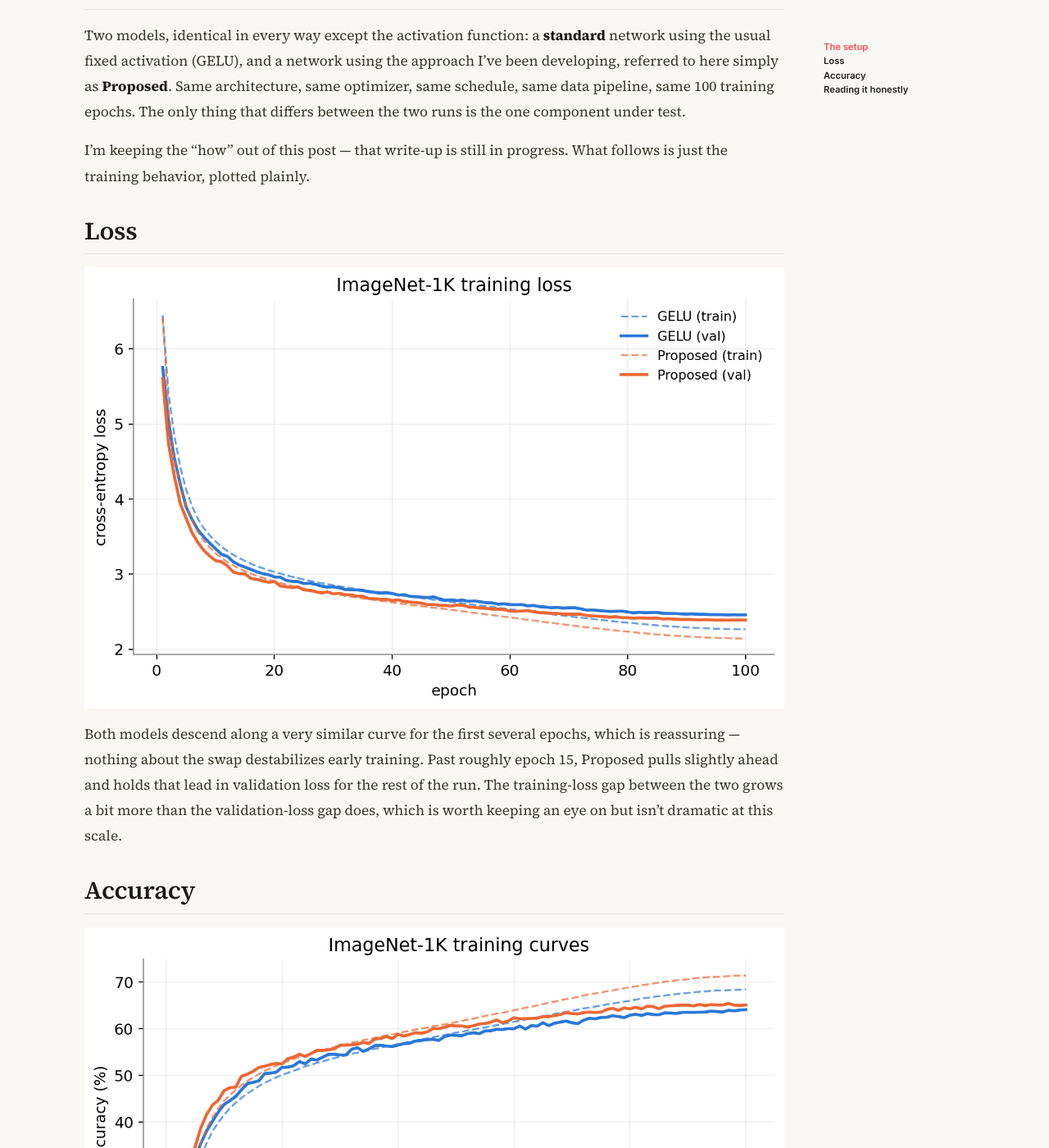
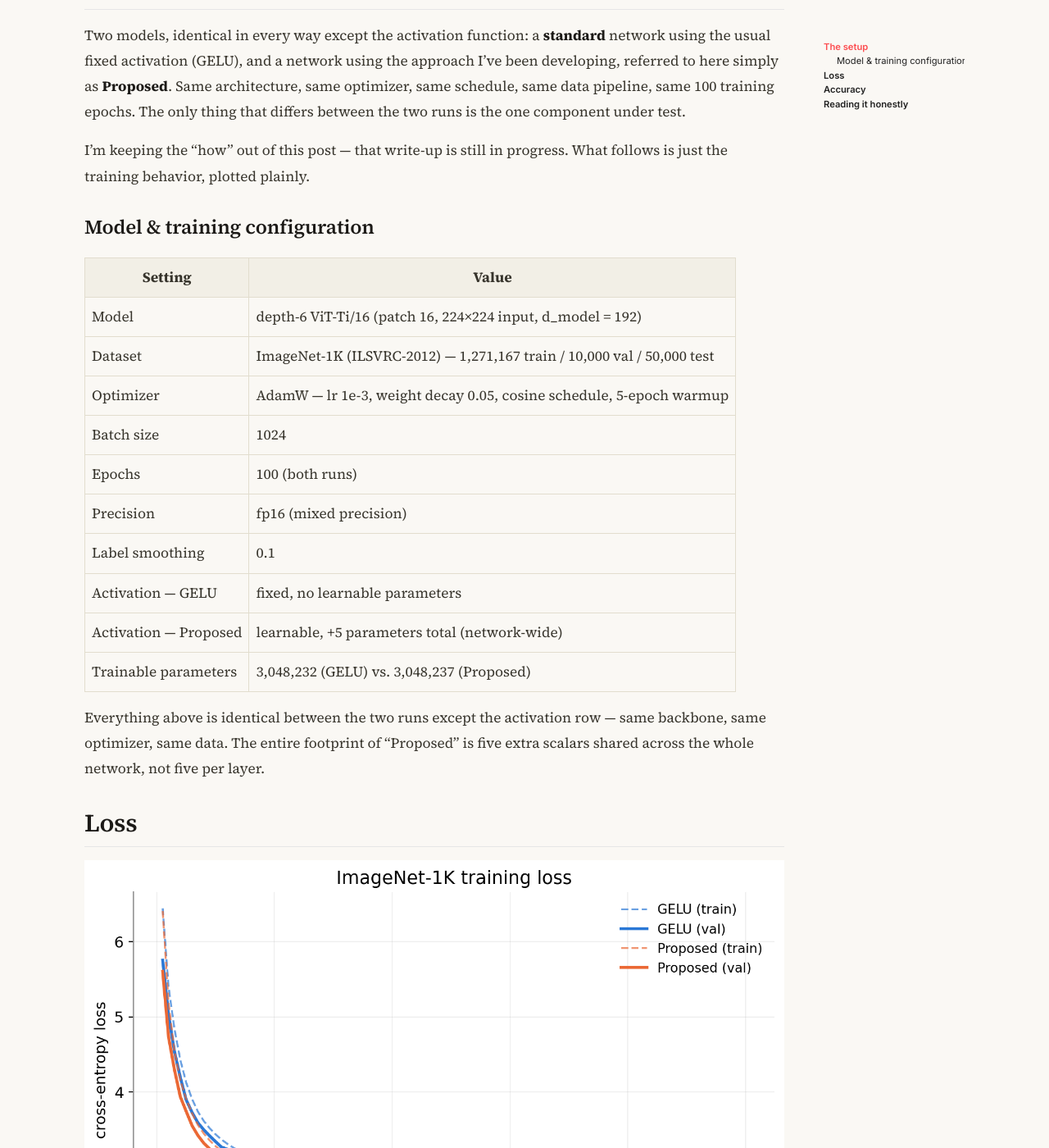
Before and after one commit to Arunprakash-A/Arunprakash-a.github.io, a Jekyll site: the page built from _posts/2026-07-31-training-imagenet1k-standard-vs-our-approach.md, in a window 1280 px wide and 1400 px high, scrolled down 523 px. Shown: the whole window at 82% size. Built offline with Jekyll 4.4.1, drawn with Linux system fonts in a browser that asks for light colours; nearby versions of some CDN libraries; comment, search, counter and statistics services are not loaded.

Commit message:
Add model/training config table to ImageNet-1K post
Architecture, optimizer, and schedule details, plus the exact
parameter-count delta -- kept in generic +5-parameter terms rather
than naming the mechanism.

```diff
--- a/_posts/2026-07-31-training-imagenet1k-standard-vs-our-approach.md
+++ b/_posts/2026-07-31-training-imagenet1k-standard-vs-our-approach.md
@@ -27,6 +27,26 @@ two runs is the one component under test.
 
 I'm keeping the "how" out of this post — that write-up is still in
 progress. What follows is just the training behavior, plotted plainly.
+
+### Model & training configuration
+
+| Setting | Value |
+|---|---|
+| Model | depth-6 ViT-Ti/16 (patch 16, 224×224 input, d_model = 192) |
+| Dataset | ImageNet-1K (ILSVRC-2012) — 1,271,167 train / 10,000 val / 50,000 test |
+| Optimizer | AdamW — lr 1e-3, weight decay 0.05, cosine schedule, 5-epoch warmup |
+| Batch size | 1024 |
+| Epochs | 100 (both runs) |
+| Precision | fp16 (mixed precision) |
+| Label smoothing | 0.1 |
+| Activation — GELU | fixed, no learnable parameters |
+| Activation — Proposed | learnable, +5 parameters total (network-wide) |
+| Trainable parameters | 3,048,232 (GELU) vs. 3,048,237 (Proposed) |
+
+Everything above is identical between the two runs except the activation
+row — same backbone, same optimizer, same data. The entire footprint of
+"Proposed" is five extra scalars shared across the whole network, not
+five per layer.
 
 ## Loss
 
```
